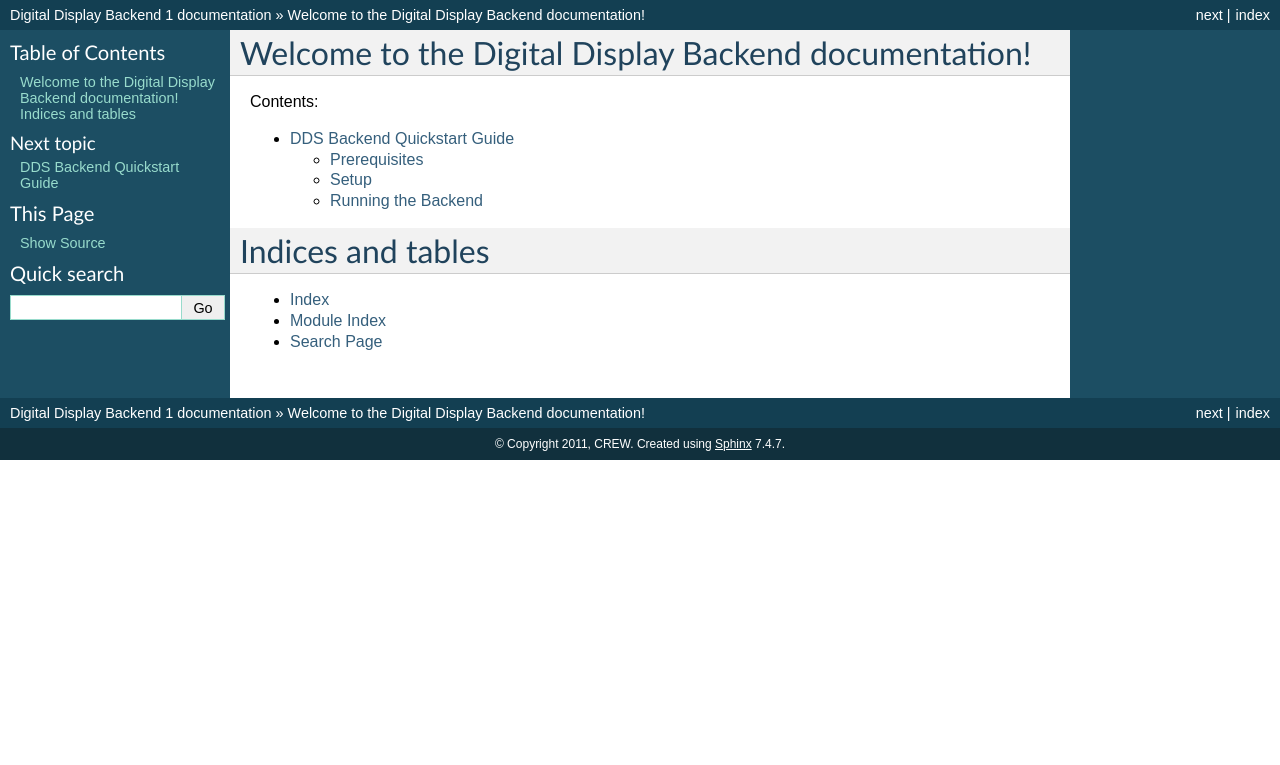
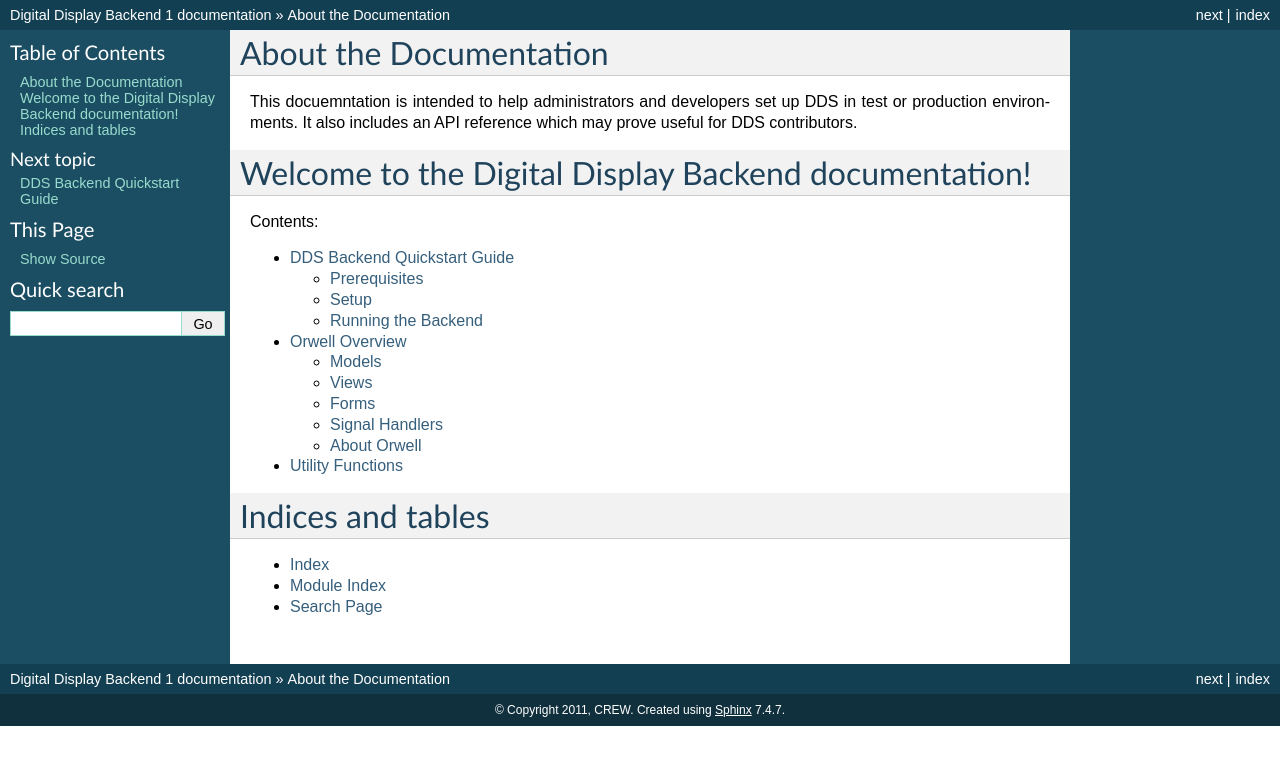
Before and after one commit to crew/dds-backend, a Sphinx documentation site: the page built from doc/source/index.rst, in a window 1280 px wide. Shown: the top 765 px of the page. Built offline with Sphinx 7.4.7, drawn with Linux system fonts in a browser that asks for light colours.

Commit message:
Added Orwell to src documentation.

```diff
--- a/doc/source/conf.py
+++ b/doc/source/conf.py
@@ -12,6 +12,17 @@
 # serve to show the default.
 
 import sys, os
+sys.path.append('../../dds')
+sys.path.append("../..")
+#sys.path.append("../../dds/orwell")
+import dds
+import dds.orwell.models
+import dds.orwell.views
+import dds.orwell.signalhandlers
+import dds.orwell.forms
+import dds.utils
+#import utils
+#import orwell.models
 
 # If extensions (or modules to document with autodoc) are in another directory,
 # add these directories to sys.path here. If the directory is relative to the
@@ -25,7 +36,7 @@
 
 # Add any Sphinx extension module names here, as strings. They can be extensions
 # coming with Sphinx (named 'sphinx.ext.*') or your custom ones.
-extensions = []
+extensions = ['sphinx.ext.autodoc']
 
 # Add any paths that contain templates here, relative to this directory.
 templates_path = ['_templates']
--- a/doc/source/index.rst
+++ b/doc/source/index.rst
@@ -2,6 +2,13 @@
    sphinx-quickstart on Tue Feb 22 20:53:52 2011.
    You can adapt this file completely to your liking, but it should at least
    contain the root `toctree` directive.
+
+About the Documentation
+=======================
+
+This docuemntation is intended to help administrators and developers
+set up DDS in test or production environments. It also includes an API
+reference which may prove useful for DDS contributors.
 
 Welcome to the Digital Display Backend documentation!
 =====================================================
@@ -12,6 +19,9 @@
    :maxdepth: 2
 
    quickstart-setup
+   orwell/index
+   utilities
+
 
 Indices and tables
 ==================
--- /dev/null
+++ b/doc/source/orwell/forms.rst
@@ -0,0 +1,5 @@
+Forms
+-----
+
+.. automodule:: dds.orwell.forms
+   :members:
--- /dev/null
+++ b/doc/source/orwell/models.rst
@@ -0,0 +1,5 @@
+Models
+------
+
+.. automodule:: dds.orwell.models
+   :members:
--- /dev/null
+++ b/doc/source/orwell/signalhandlers.rst
@@ -0,0 +1,5 @@
+Signal Handlers
+---------------
+
+.. automodule:: dds.orwell.signalhandlers
+   :members:
--- /dev/null
+++ b/doc/source/orwell/views.rst
@@ -0,0 +1,5 @@
+Views
+-----
+
+.. automodule:: dds.orwell.views
+   :members:
--- a/doc/source/quickstart-setup.rst
+++ b/doc/source/quickstart-setup.rst
@@ -34,6 +34,8 @@
 (see the harvest README for details). DATABASE_NAME isn't
 necessary if you use a database other than sqlite. Check the
 django documentation for details on how to set up other databases.
+You will want to use a database other than sqlite3 in a production
+environment, but for testing or development it will work fine.
 
 When you do a full DDS deployment in a production environment, you
 will obviously want to use a full relational database, such as
--- /dev/null
+++ b/doc/source/utilities.rst
@@ -0,0 +1,5 @@
+Utility Functions
+=================
+
+.. automodule:: dds.utils
+   :members:
```
Also changed, not shown: doc/source/orwell/index.rst (added, +19 -0 lines).
